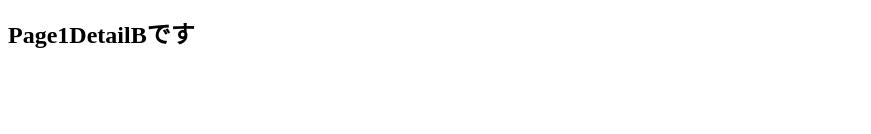
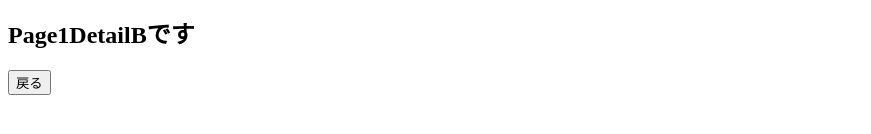
Before and after one commit to tofuchic/react_stepup, a React (Create React App) app: page /page1/detailB in a window 1280 px wide. Shown: the part 172-306 px from the top of the page, without its empty margins (0-871 px from the left). Built offline with nearby package versions, Linux system fonts and the light colour scheme.

Commit message:
戻るボタンを実装

```diff
--- a/src/page1/Page1DetailB.jsx
+++ b/src/page1/Page1DetailB.jsx
@@ -1,7 +1,15 @@
+import { useHistory } from "react-router-dom";
+
 export const Page1DetailB = () => {
+  const history = useHistory();
+
+  const onClickBack = () => {
+    history.goBack();
+  };
   return (
     <div>
       <h2>Page1DetailBです</h2>
+      <button onClick={onClickBack}>戻る</button>
     </div>
   );
 };
```
